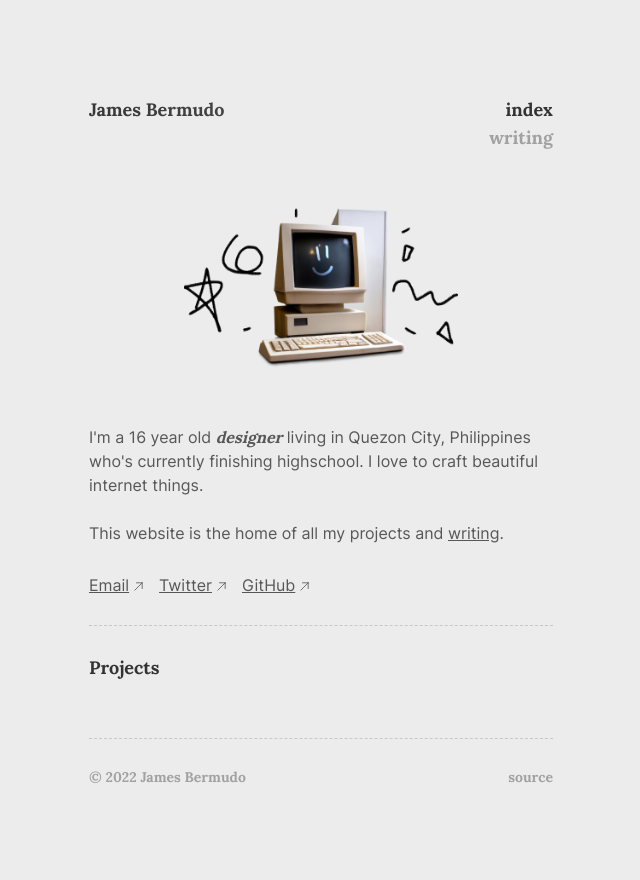
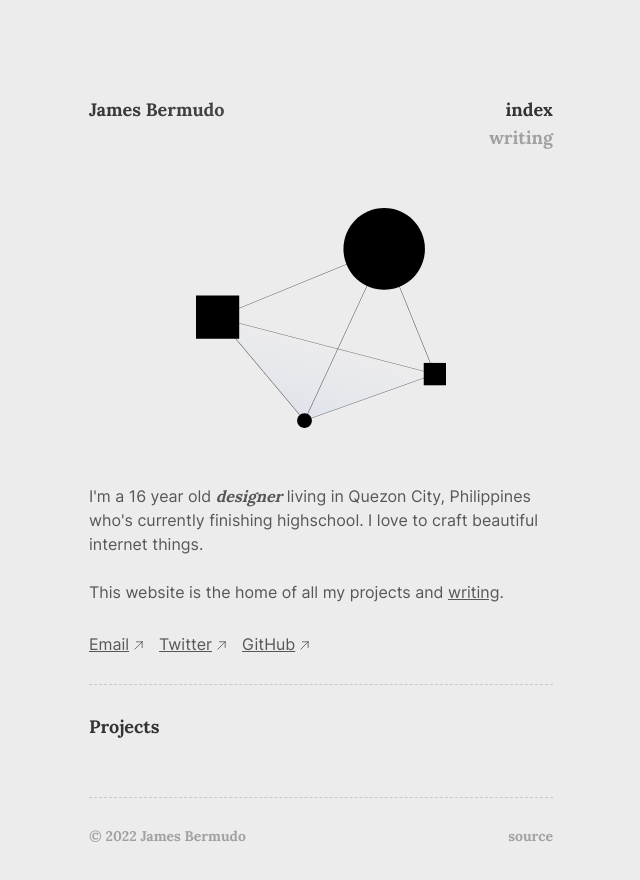
Before and after one commit to jcebermudo/jamesbermudo.com, a Next.js app: page / in a window 1280 px wide. Shown: the top 880 px of the page, without its empty margins (319-959 px from the left). Built offline with nearby package versions, Linux system fonts and the light colour scheme.

Commit message:
rip bobby

```diff
--- a/pages/index.jsx
+++ b/pages/index.jsx
@@ -4,7 +4,7 @@ import Image from "next/image";
 import Layout from "../components/Layout";
 import LinkText from "../components/link";
 
-import bobby from "../public/images/general/bobby.png";
+import shapes from "../public/images/general/shape.svg";
 
 export default function Home() {
   return (
@@ -12,13 +12,12 @@ export default function Home() {
       <SEO />
       <div className="mt-14 flex justify-center select-none pointer-events-none">
         <Image
-          alt="bobby"
+          alt="shape"
           quality="100"
-          placeholder="blur"
-          width={274}
-          height={161}
+          width={250}
+          height={220}
           layout="intrinsic"
-          src={bobby}
+          src={shapes}
         />
       </div>
       <p className="text-[#575757] mt-14">
```
Also changed, not shown: public/images/general/bobby.png (deleted), public/images/general/shape.svg (added).
